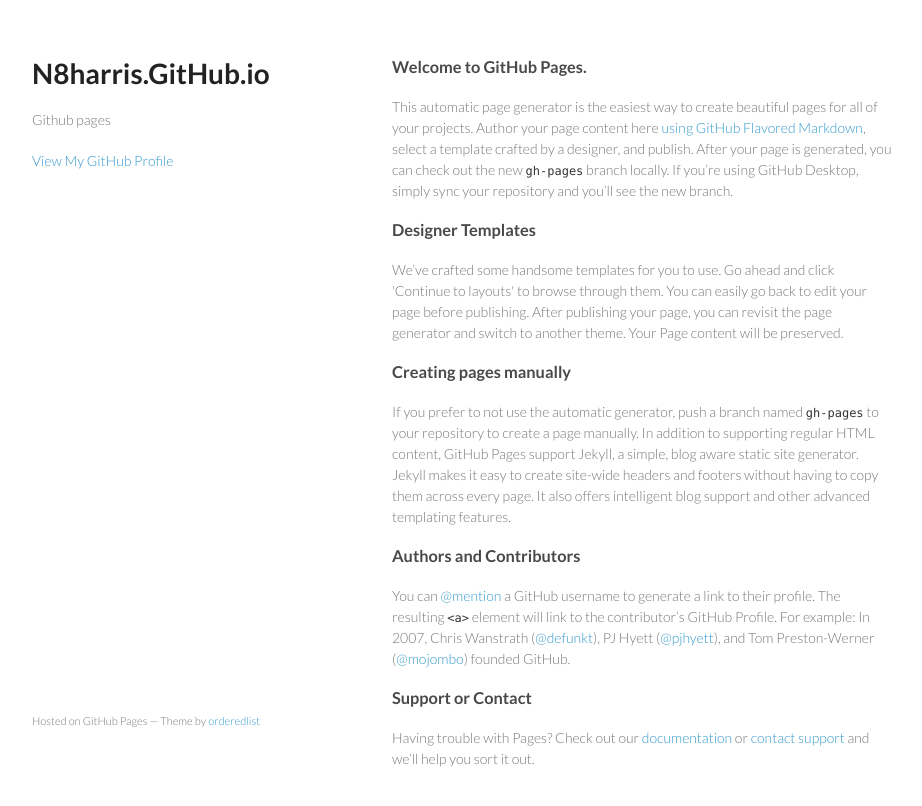
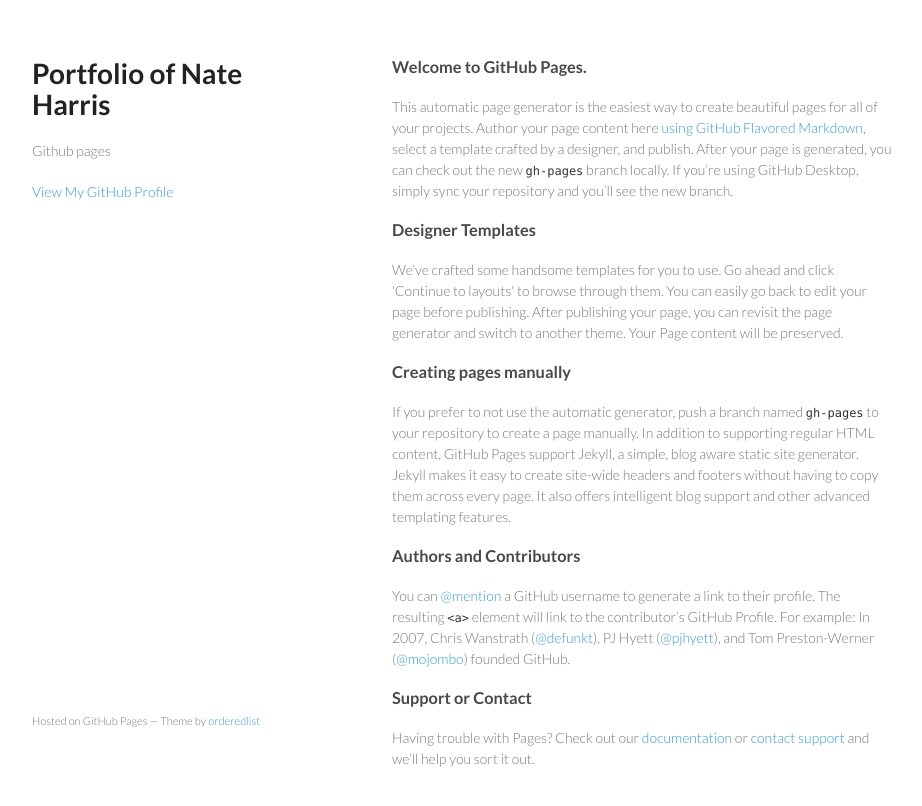
Before and after one commit to dmschrack/dmschrack.github.io, a plain HTML site: page index.html in a window 1280 px wide. Shown: the whole page, without its empty margins (178-1100 px from the left). Drawn offline with Linux system fonts and the light colour scheme.

Commit message:
Update index.html

```diff
--- a/index.html
+++ b/index.html
@@ -15,7 +15,7 @@
   <body>
     <div class="wrapper">
       <header>
-        <h1>N8harris.GitHub.io</h1>
+        <h1>Portfolio of Nate Harris</h1>
         <p>Github pages</p>
 
 
```
